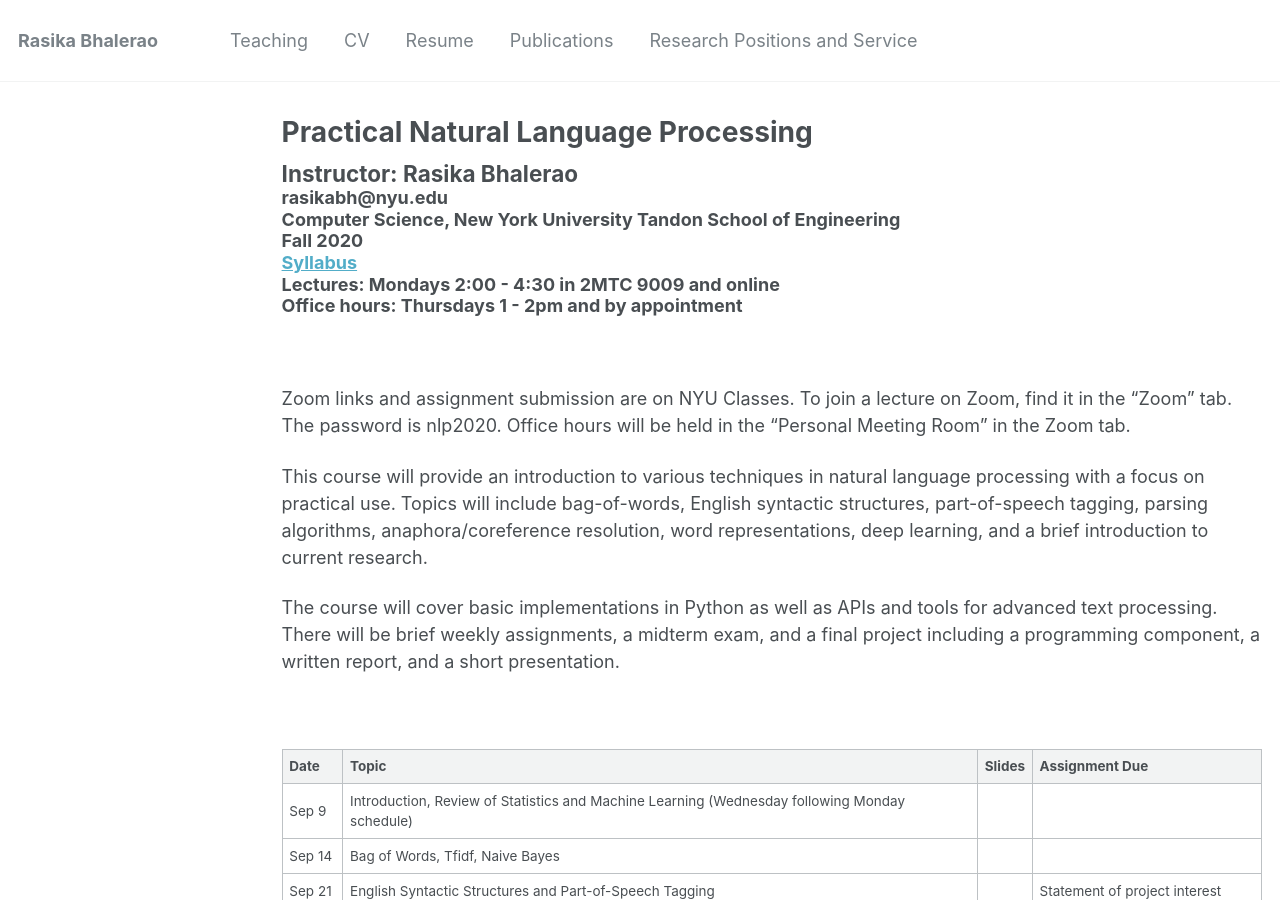
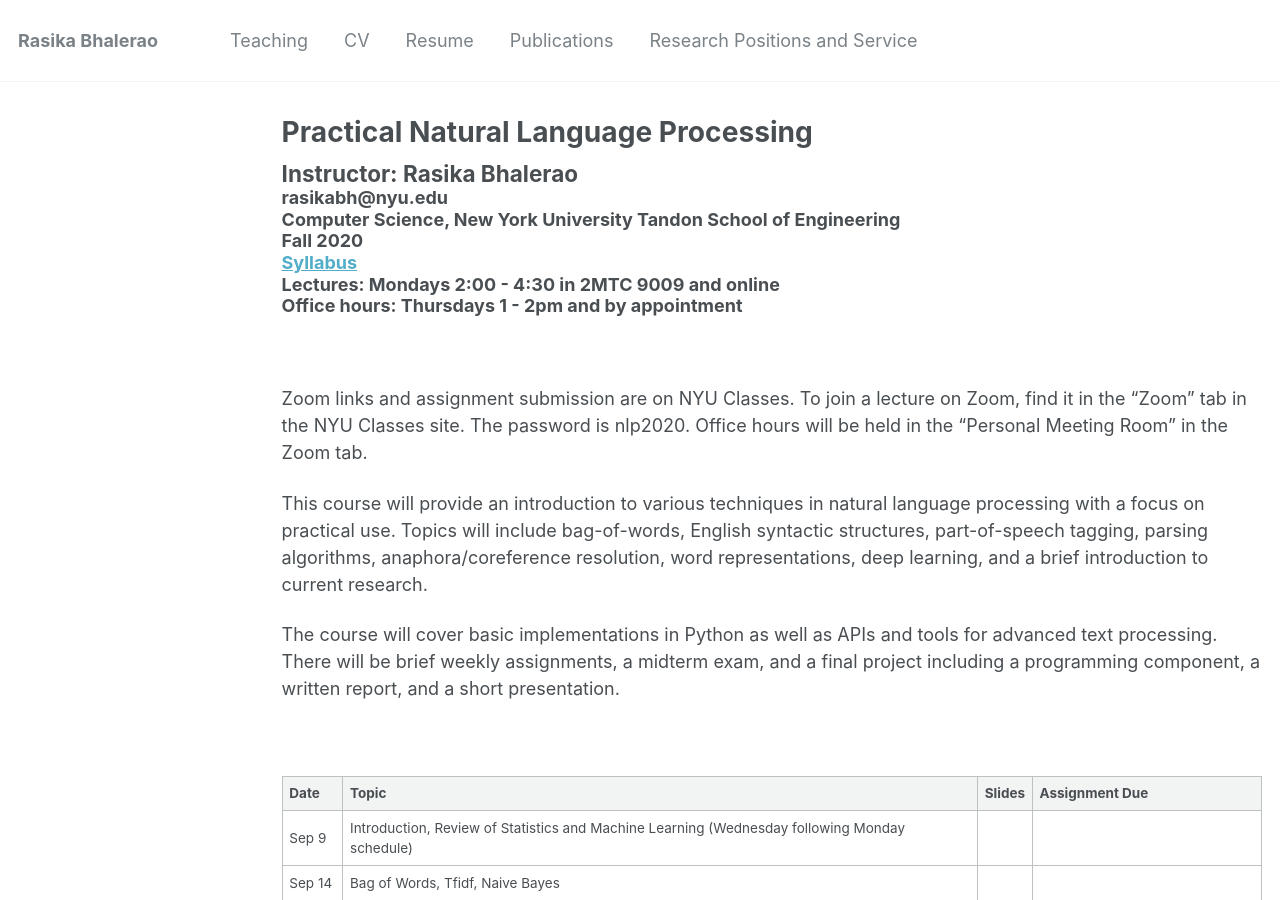
Before and after one commit to rasikabh/rasikabh.github.io, a Jekyll site: the page built from _pages/nlp2020.md, in a window 1280 px wide and 900 px high. Built offline with Jekyll 4.4.1, drawn with Linux system fonts in a browser that asks for light colours.

Commit message:
Update nlp2020.md

```diff
--- a/_pages/nlp2020.md
+++ b/_pages/nlp2020.md
@@ -22,7 +22,7 @@ h2, h3, h4, h5, h6 {margin: 0;}
 <br/>
 
 Zoom links and assignment submission are on NYU Classes.
-To join a lecture on Zoom, find it in the "Zoom" tab. The password is nlp2020.
+To join a lecture on Zoom, find it in the "Zoom" tab in the NYU Classes site. The password is nlp2020.
 Office hours will be held in the "Personal Meeting Room" in the Zoom tab.
 
 This course will provide an introduction to various techniques in natural language processing with a focus on practical use. Topics will include bag-of-words, English syntactic structures, part-of-speech tagging, parsing algorithms, anaphora/coreference resolution, word representations, deep learning, and a brief introduction to current research.
```
